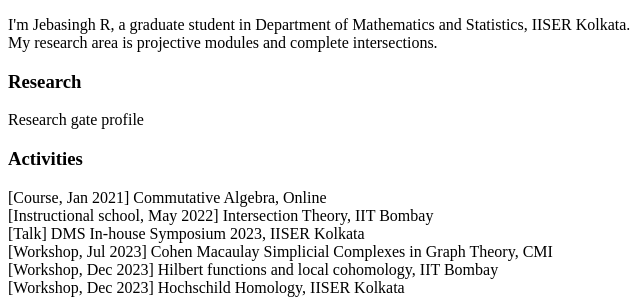
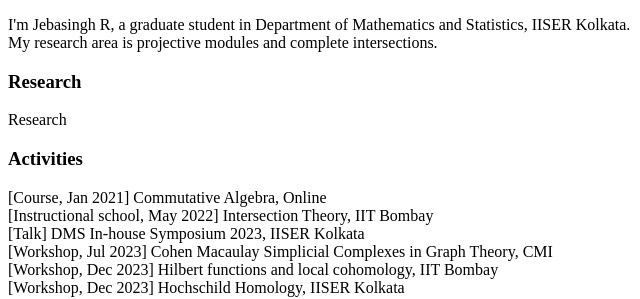
Before and after one commit to jebasinghr/jebasinghr.github.io, a plain HTML site: page index.html in a window 1280 px wide. Shown: the top 299 px of the page, 0-640 px from the left. Drawn offline with Linux system fonts and the light colour scheme.

Commit message:
Update index.html

```diff
--- a/index.html
+++ b/index.html
@@ -8,7 +8,7 @@
 <p>I'm Jebasingh R, a graduate student in Department of Mathematics and Statistics, IISER Kolkata. <br>
  My research area is projective modules and complete intersections.</p>
 <h3>Research</h3>
-<a href:"https://www.researchgate.net/profile/Jebasingh-r"> Research gate profile </a>
+<a href:"https://www.researchgate.net/profile/Jebasingh-r"> Research </a>
  <p>
   <h3>Activities</h3>
   [Course, Jan 2021] Commutative Algebra, Online <br>
```
